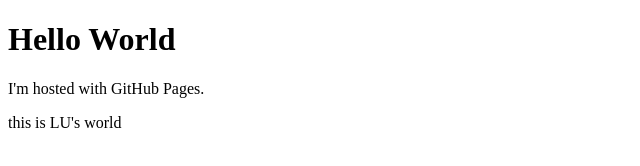
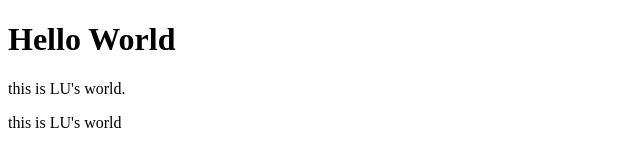
Before and after one commit to JLUDesign/JLUDesign.github.io, a plain HTML site: page index.html in a window 1280 px wide. Shown: the whole page, without its empty margins (0-640 px from the left). Drawn offline with Linux system fonts and the light colour scheme.

Commit message:
Update index.html

```diff
--- a/index.html
+++ b/index.html
@@ -5,7 +5,7 @@
   </head>
 <body>
 <h1>Hello World</h1>
-<p>I'm hosted with GitHub Pages.</p>
+<p>this is LU's world.</p>
 <p>this is LU's world</p>
 </body>
 </html>
```
